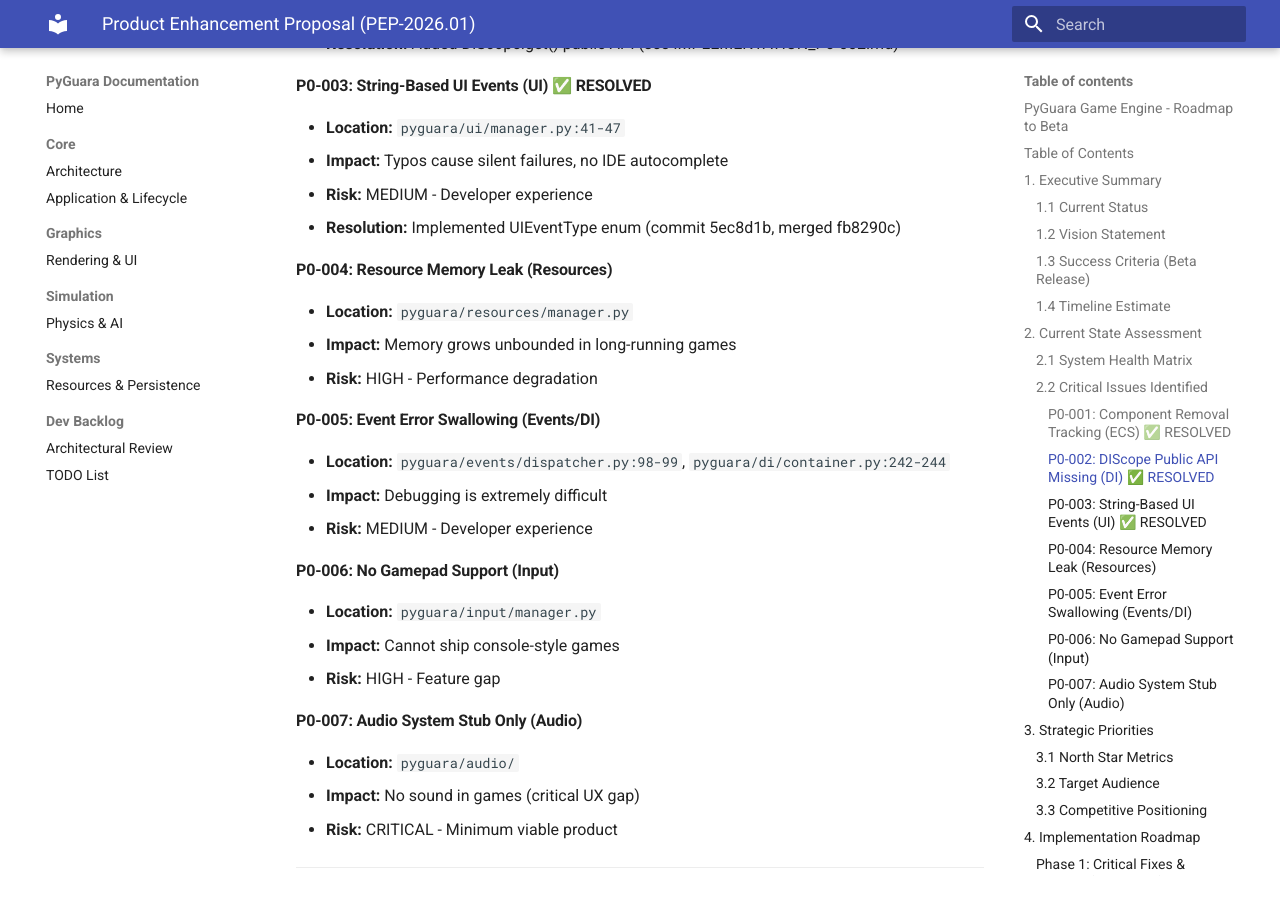
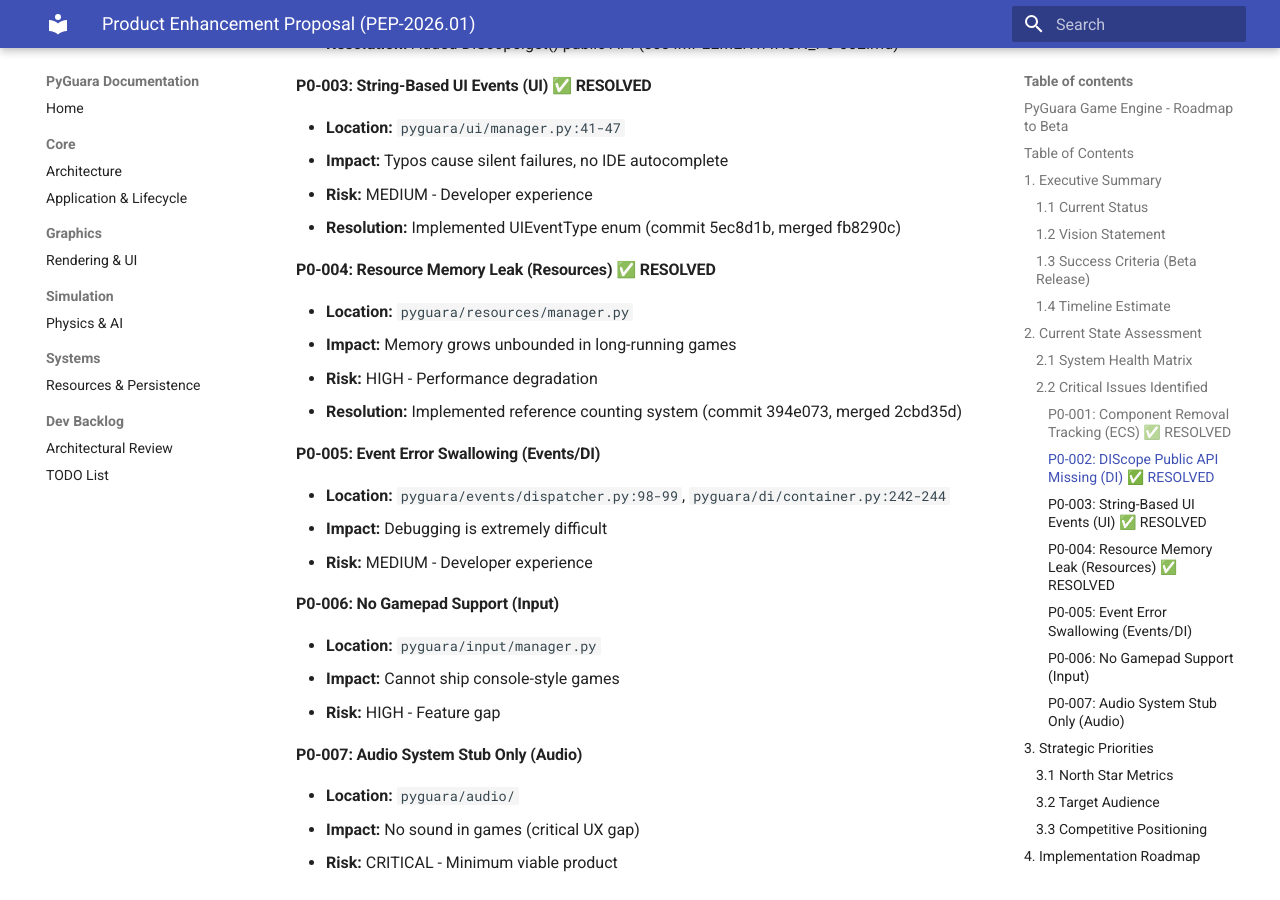
Before and after one commit to Wedeueis/pyguara, an MkDocs documentation site: the page built from docs/dev/backlog/2026-01-09-product-enhancement-proposal.md, in a window 1280 px wide and 900 px high, scrolled down 2915 px. Built offline with MkDocs 1.6.1 and Material for MkDocs 9.7.7, drawn with Linux system fonts in a browser that asks for light colours.

Commit message:
docs: mark P0-004 as resolved in PEP
Updated product enhancement proposal to reflect completion of P0-004
(Resource Memory Leak):
- Implemented automatic reference counting
- Added acquire()/release() methods
- Added unload_unused() for batch cleanup
- Added get_cache_stats() for monitoring
- Comprehensive test coverage (12/12 passing)

Progress: 4/7 P0 issues complete (57%)

🤖 Generated with [Claude Code](https://claude.com/claude-code)

Co-Authored-By: Claude Sonnet 4.5 <noreply@anthropic.com>

```diff
--- a/docs/dev/backlog/2026-01-09-product-enhancement-proposal.md
+++ b/docs/dev/backlog/2026-01-09-product-enhancement-proposal.md
@@ -96,10 +96,11 @@ Transform PyGuara from a pre-alpha engine with excellent architecture into a **p
 - **Risk:** MEDIUM - Developer experience
 - **Resolution:** Implemented UIEventType enum (commit 5ec8d1b, merged fb8290c)
 
-#### P0-004: Resource Memory Leak (Resources)
+#### P0-004: Resource Memory Leak (Resources) ✅ RESOLVED
 - **Location:** `pyguara/resources/manager.py`
 - **Impact:** Memory grows unbounded in long-running games
 - **Risk:** HIGH - Performance degradation
+- **Resolution:** Implemented reference counting system (commit 394e073, merged 2cbd35d)
 
 #### P0-005: Event Error Swallowing (Events/DI)
 - **Location:** `pyguara/events/dispatcher.py:98-99`, `pyguara/di/container.py:242-244`
@@ -171,7 +172,7 @@ Transform PyGuara from a pre-alpha engine with excellent architecture into a **p
 - [ ] Audio manager with spatial audio support
 
 #### Week 3: Resource Management & Testing
-- [ ] **P0-004**: Resource reference counting and unloading
+- [x] **P0-004**: Resource reference counting and unloading
 - [ ] Memory leak detection in tests
 - [ ] Integration test suite expansion
 - [ ] Performance benchmarking harness
```
